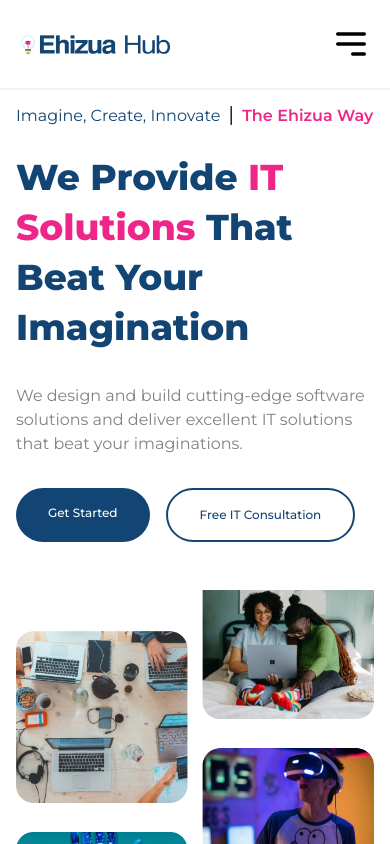
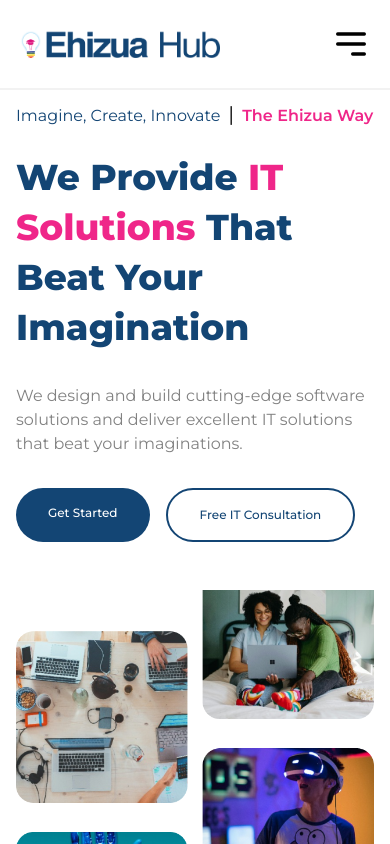
Before and after one commit to onigbajumo/oaa-travels-bookings, a Next.js app: page /# in a window 390 px wide. Shown: the top 844 px of the page. Built offline with nearby package versions, Linux system fonts and the light colour scheme.

Commit message:
responsive

```diff
--- a/components/navbar/Navbar.js
+++ b/components/navbar/Navbar.js
@@ -94,7 +94,7 @@ const Navigation = () => {
           <div className='lg:hidden '>
 
             <Link className="text-xl font-semibold  " href="/">
-            <Image src="/logo.png" width={150} height={25}/>
+            <Image src="/logo.png" width={200} height={200}/>
             </Link>
           </div>
 
```
